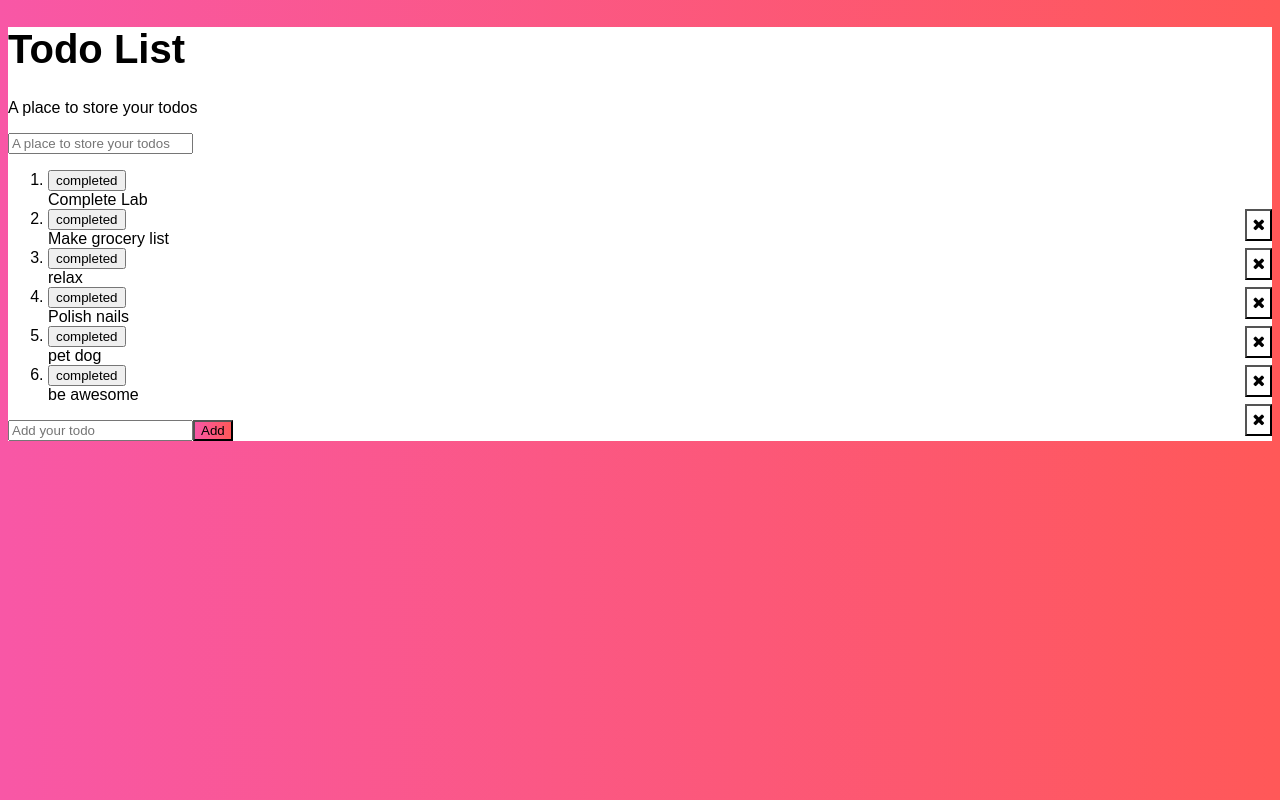
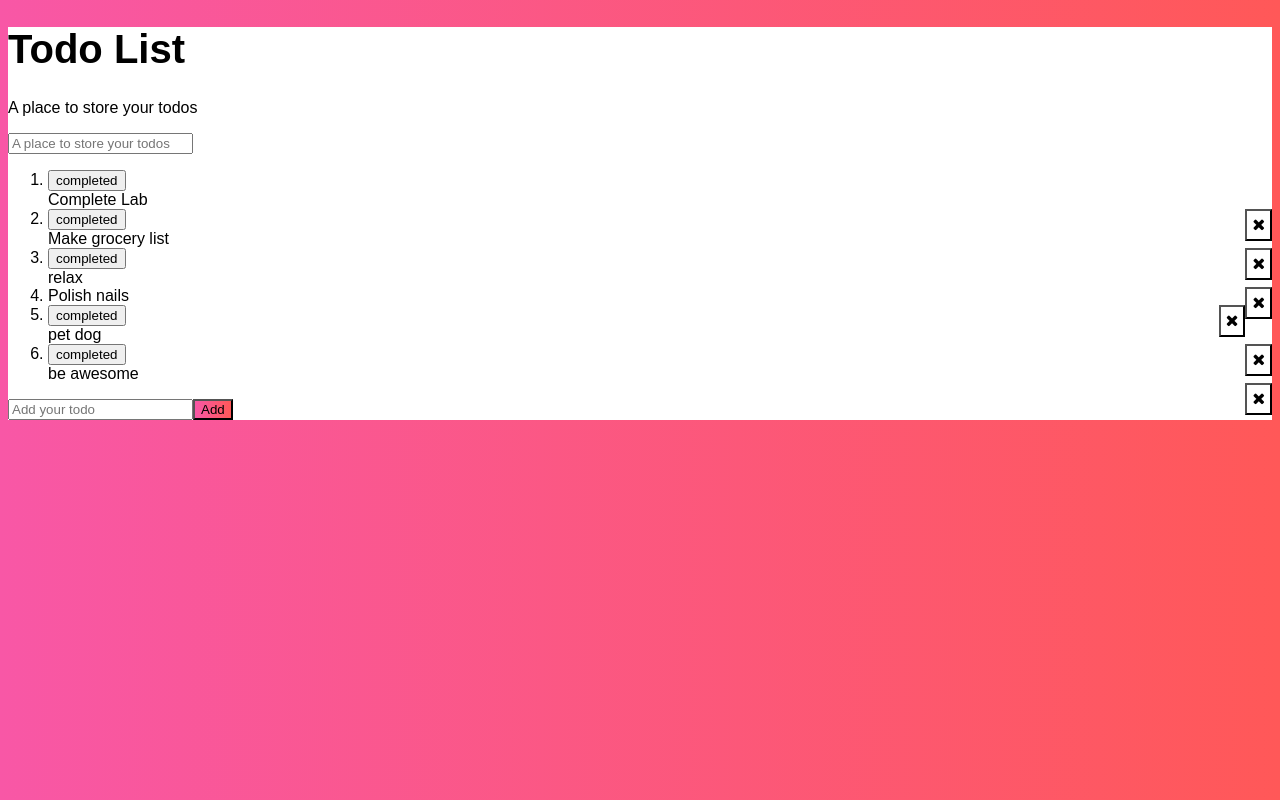
Before and after one commit to awatts-tech/TodoLab, an Angular app: page / in a window 1280 px wide. Built offline with nearby package versions, Linux system fonts and the light colour scheme.

Commit message:
added ngif directive to compelted button

```diff
--- a/src/app/todo/todo.component.html
+++ b/src/app/todo/todo.component.html
@@ -6,7 +6,7 @@
         <ol>
             <li *ngFor="let Todos of Todos;" >
                 <div class="todo-entry">
-                <button class = "Completed">completed</button>
+                <button class = "Completed"  *ngIf="Todos.completed === true" >completed</button>
 
                 <div>{{Todos.task}}</div> <button class="btn"><i class="fa fa-close"></i></button>
                 </div>
@@ -18,6 +18,3 @@
 
     </form>
 </div>
-
-<!--
-*[ngClass]= "todo {{ (todo.completed ? 'done' : '')}}" -->
```
